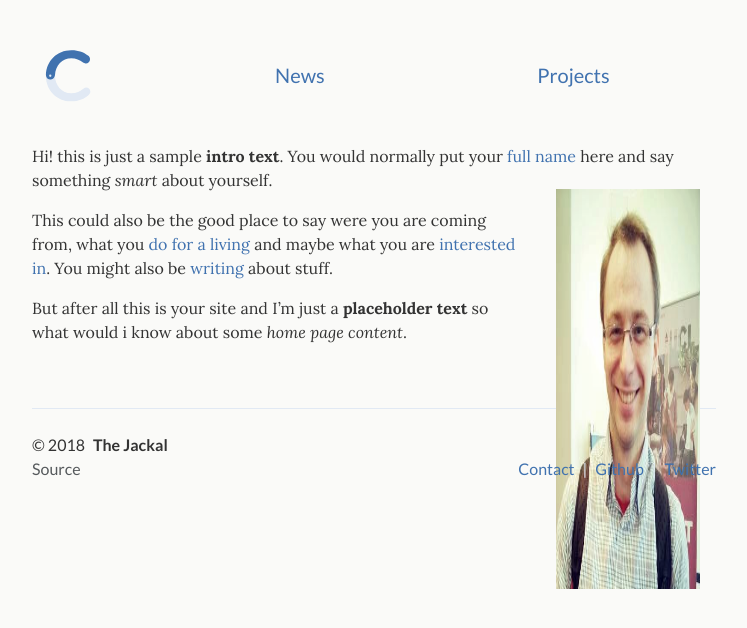
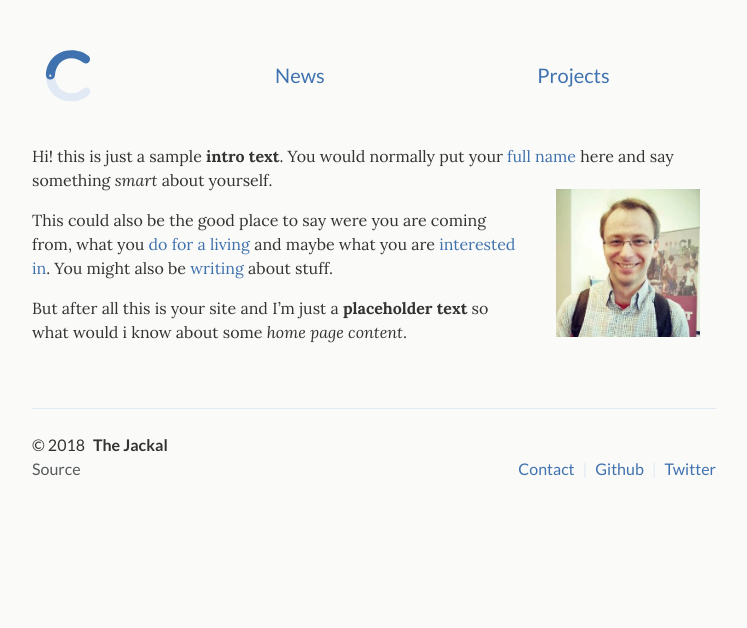
Before and after one commit to tomaszkacprzak/tomaszkacprzak.github.io, a Jekyll site: the page built from index.md, in a window 1280 px wide. Shown: the top 628 px of the page, without its empty margins (266-1013 px from the left). Built offline with Jekyll 4.4.1, drawn with Linux system fonts in a browser that asks for light colours.

Commit message:
testing pic

```diff
--- a/index.md
+++ b/index.md
@@ -7,7 +7,7 @@ Hi! this is just a sample **intro text**. You would normally put your [full name
 
 {::nomarkdown}
 <figure class="site-profile">
-    <img src="{{ site.baseurl }}/assets/img/me_pic.png" height="400" width="400"">
+    <img src="{{ site.baseurl }}/assets/img/me_pic.png">
 </figure>
 {:/}
 
```
